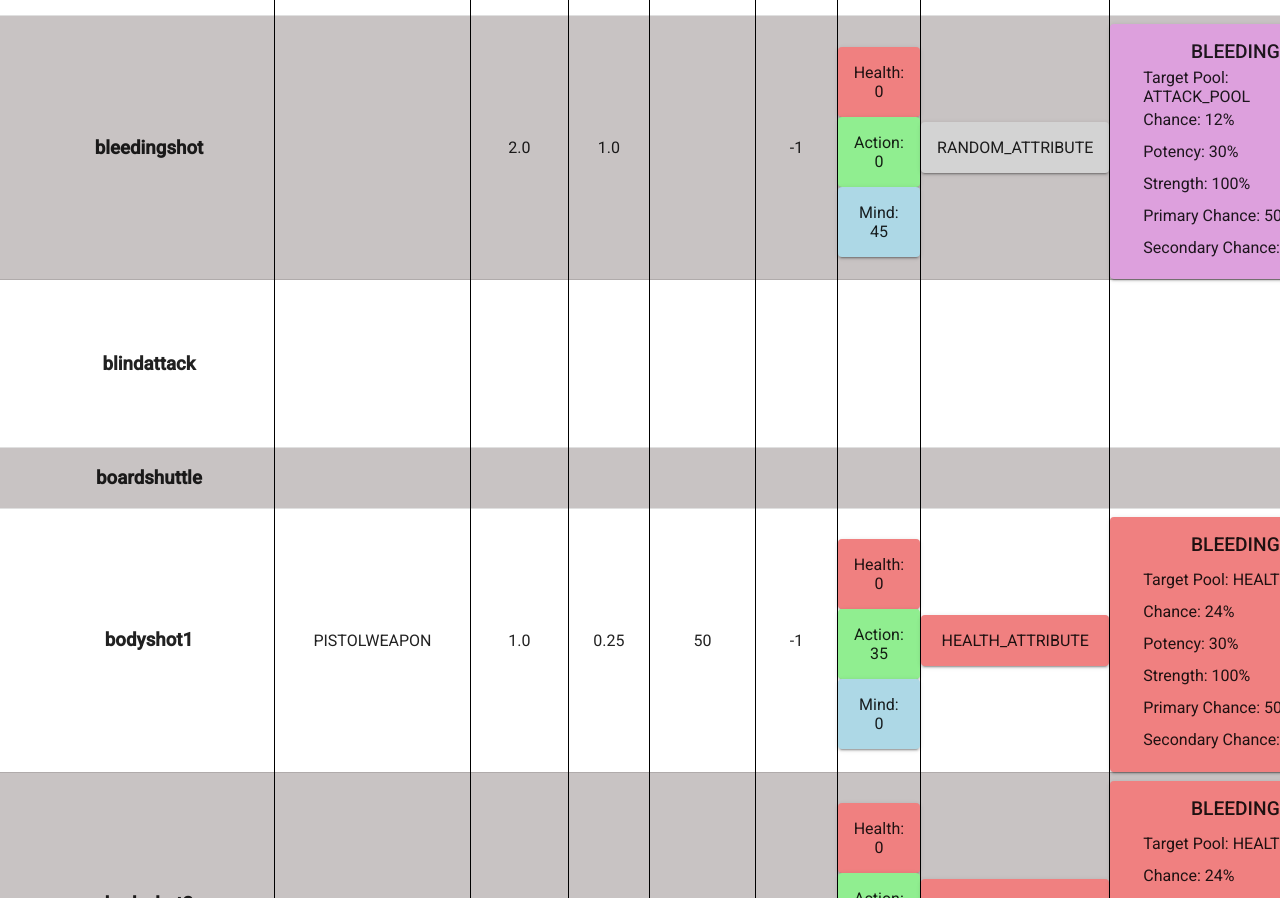
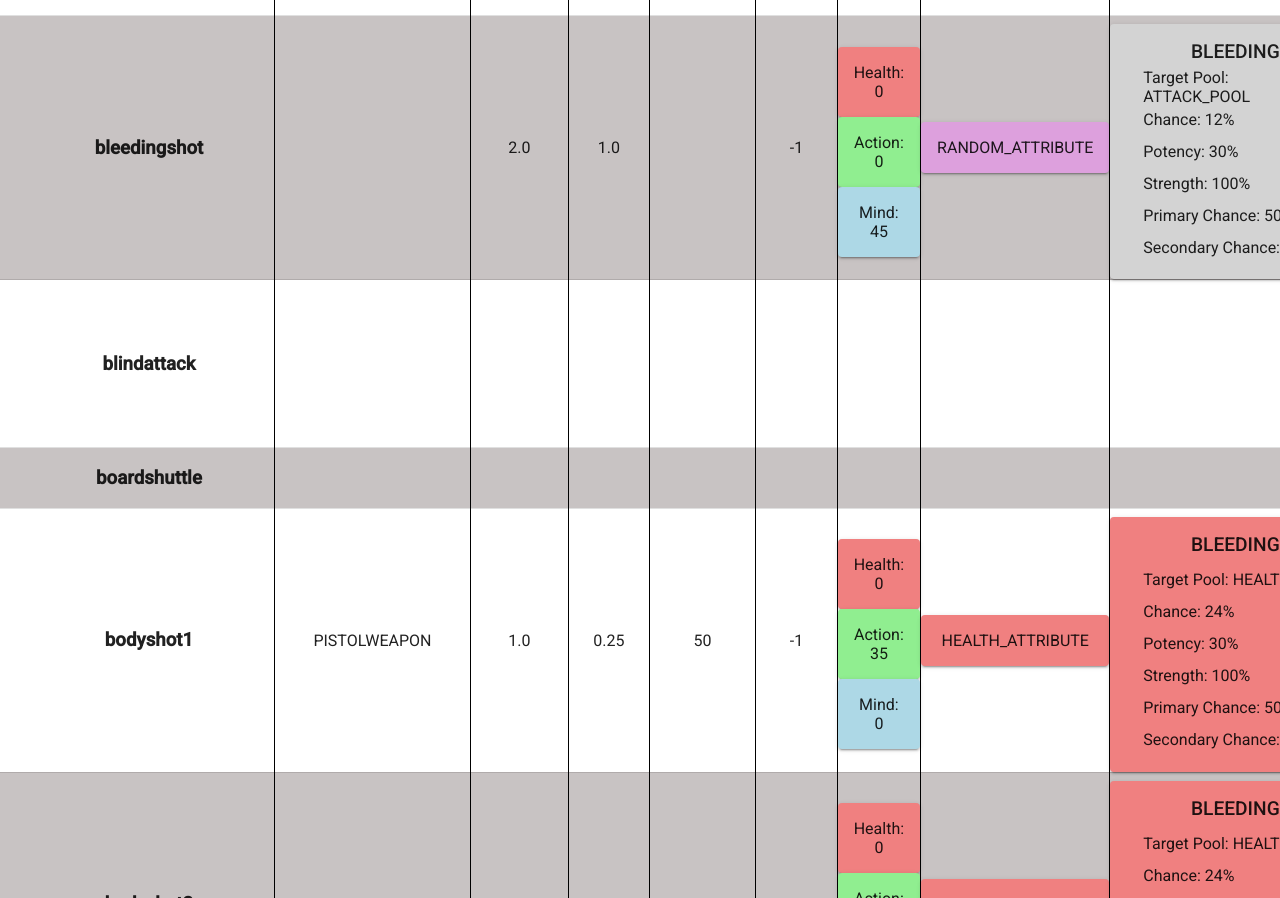
Before and after one commit to acdevlin/eif-abilities, an Angular app: page / in a window 1280 px wide. Shown: the part 3280-4178 px from the top of the page. Built offline with nearby package versions, Linux system fonts and the light colour scheme.

Commit message:
Fix styling bug in target HAM pools

```diff
--- a/src/app/abilities/abilities.component.html
+++ b/src/app/abilities/abilities.component.html
@@ -90,8 +90,8 @@
         </div>
         <ng-template #NoPoolsToDamageCard>
           <!-- Only display for combat abilities that deal damage -->
-          <div *ngIf="ability.damageMultiplier">
-            <mat-card class="mat-elevation-z2" [ngStyle]="{'background-color': 'lightgray'}">
+          <div *ngIf="ability.damageMultiplier > 0">
+            <mat-card class="mat-elevation-z2" [ngStyle]="{'background-color': 'plum'}">
               RANDOM_ATTRIBUTE
             </mat-card>
           </div>
--- a/src/app/abilities/abilities.component.ts
+++ b/src/app/abilities/abilities.component.ts
@@ -35,6 +35,7 @@ export class AbilitiesComponent implements AfterViewInit {
       case "HEALTH_ATTRIBUTE": return "lightcoral"
       case "ACTION_ATTRIBUTE": return "lightgreen"
       case "MIND_ATTRIBUTE": return "lightblue"
+      case "NO_ATTRIBUTE": return "lightgray"
       default: return "plum"
     }
 
@@ -45,7 +46,7 @@ export class AbilitiesComponent implements AfterViewInit {
       case "HEALTH": return "lightcoral"
       case "ACTION": return "lightgreen"
       case "MIND": return "lightblue"
-      default: return "plum"
+      default: return "lightgray"
     }
   }
 
```
